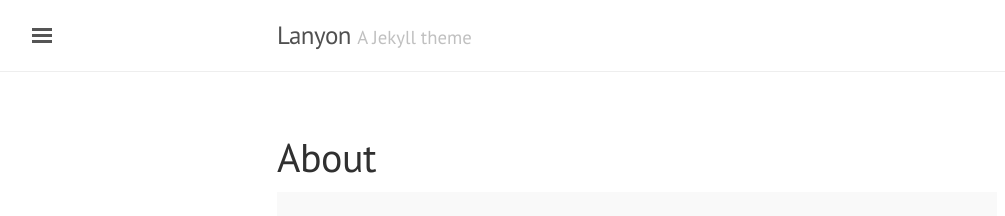
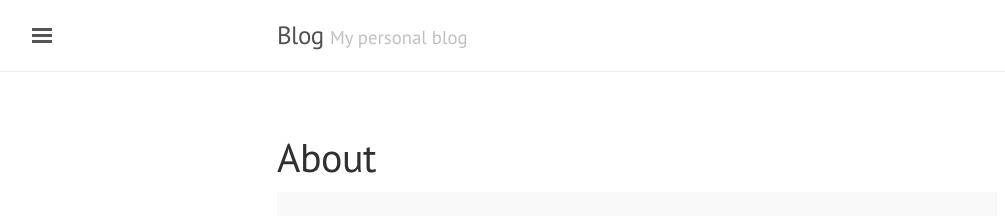
Before and after one commit to YDrall/ydrall.github.io, a Jekyll site: the page built from about.md, in a window 1280 px wide. Shown: the top 216 px of the page, without its empty margins (3-1008 px from the left). Built offline with Jekyll 4.4.1, drawn with Linux system fonts in a browser that asks for light colours.

Commit message:
modified config file

```diff
--- a/_config.yml
+++ b/_config.yml
@@ -5,18 +5,18 @@ permalink:           pretty
 #relative_permalinks: true
 
 # Setup
-title:               Lanyon
-tagline:             'A Jekyll theme'
-description:         'A reserved <a href="http://jekyllrb.com" target="_blank">Jekyll</a> theme that places the utmost gravity on content with a hidden drawer. Made by <a href="https://twitter.com/mdo" target="_blank">@mdo</a>.'
-url:                 http://lanyon.getpoole.com
+title:               Blog
+tagline:             'My personal blog'
+description:         'About java, android, desingn pattern and other stuffs i build.'
+url:                 http://ydrall.github.io
 baseurl:             ''
 paginate:            5
 
 # About/contact
 author:
-  name:              Mark Otto
-  url:               https://twitter.com/mdo
-  email:             markdotto@gmail.com
+  name:              Yogesh Drall
+  url:               https://twitter.com/yogesh_drall
+  email:             drall.rw@gmail.com
 
 # Custom vars
 version:             1.0.0
```
